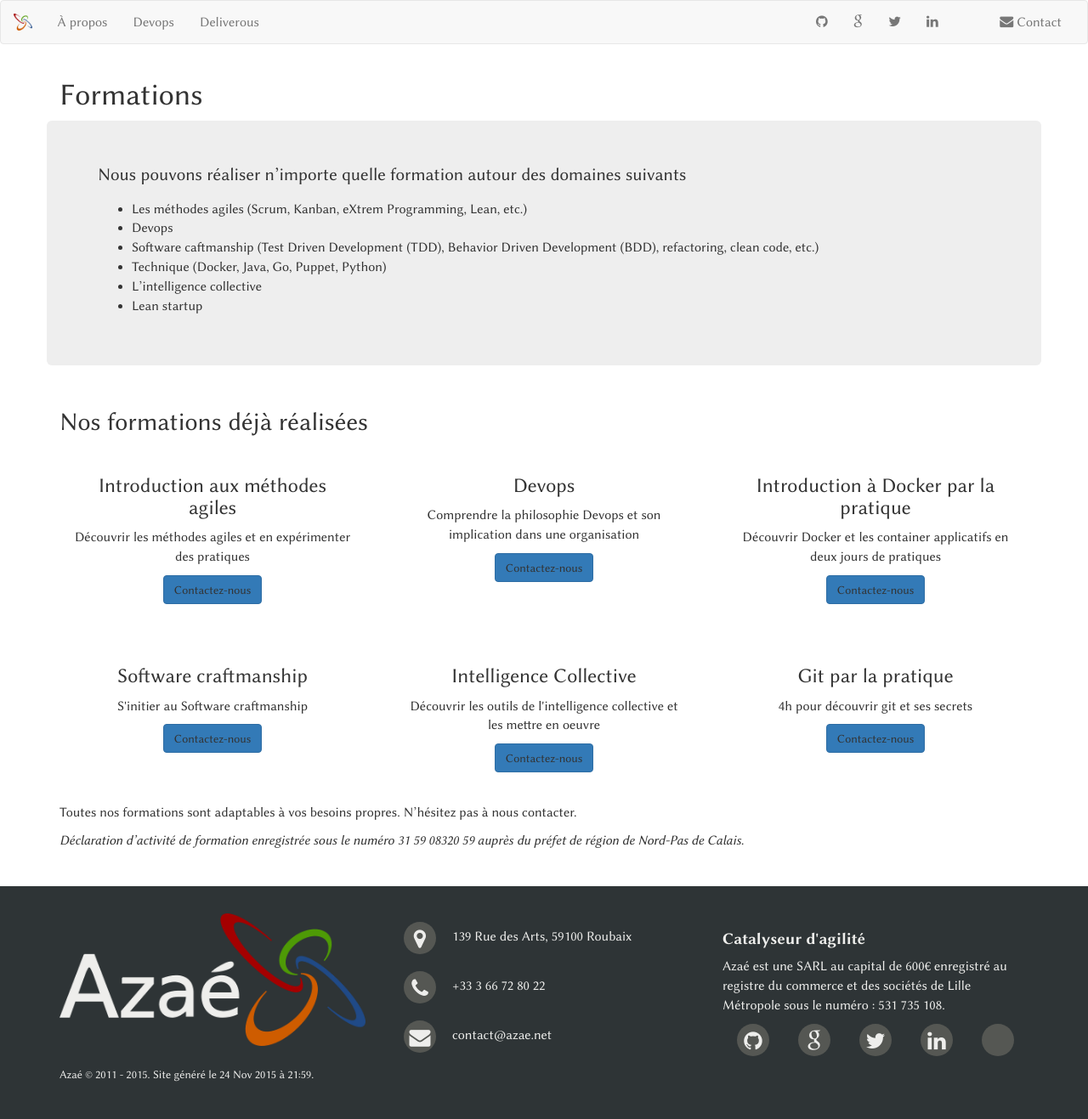
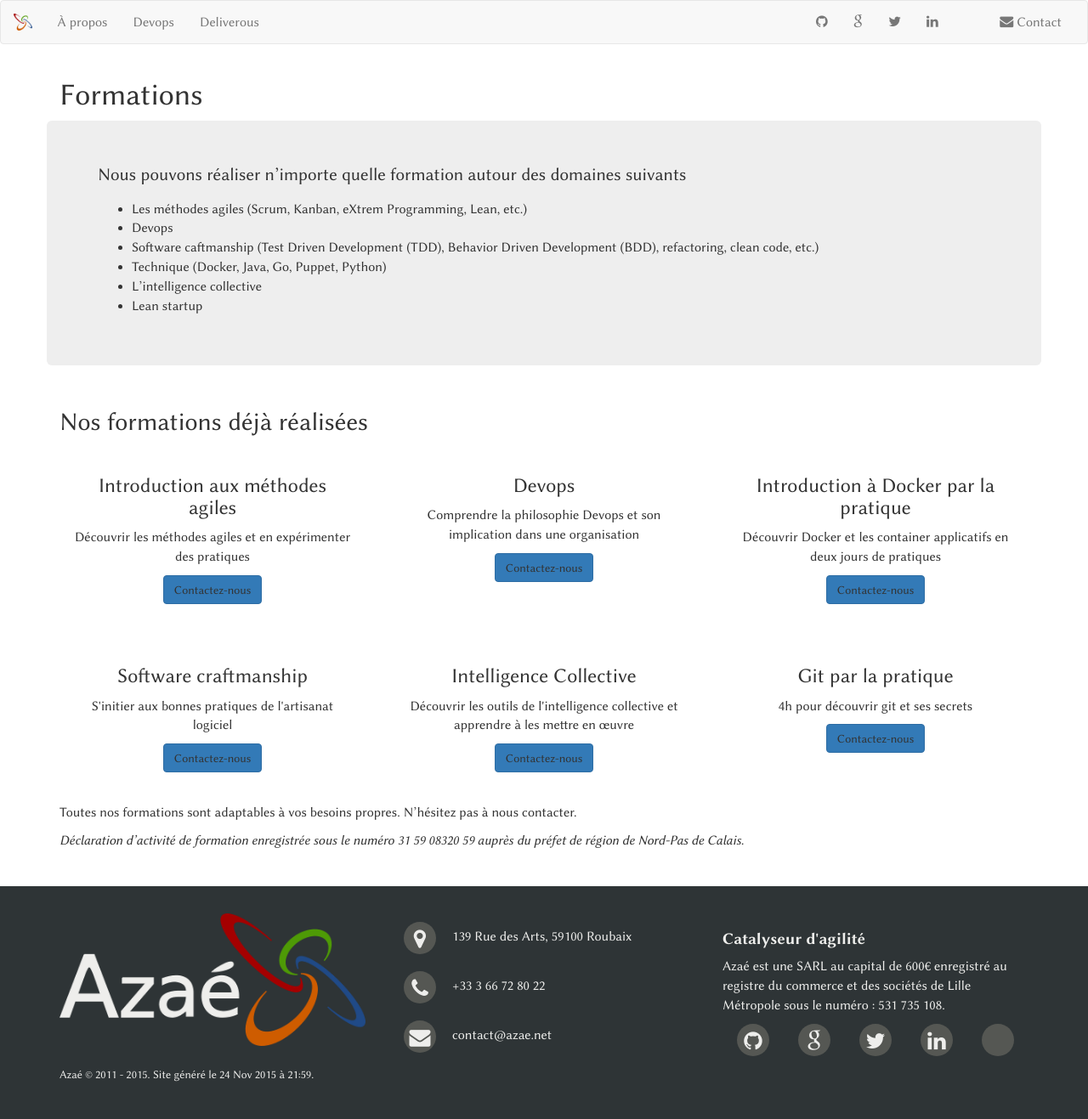
Before and after one commit to coachBZH/azae.net, a Jekyll site: the page built from services/training.html, in a window 1280 px wide. Shown: the whole page at 85% size. Built offline with Jekyll 4.4.1, drawn with Linux system fonts in a browser that asks for light colours; some web fonts are replaced; some of the changed lines change nothing that is shown.

Commit message:
formation catalog

```diff
--- a/_data/formations.yaml
+++ b/_data/formations.yaml
@@ -1,25 +1,3 @@
-
-tags:
-  technical:
-    icon: wrench
-    label: Technique
-    class: label-category
-
-  methods:
-    icon: users
-    label: Méthodes
-    class: label-category
-
-  beginers:
-    icon: star-o
-    label: Débutants
-    class: label-level
-
-  advanced:
-    icon: star
-    label: Confirmés
-    class: label-level
-
 
 catalog:
 - title: Introduction aux méthodes agiles
@@ -35,11 +13,11 @@
   tags: [technical, beginers]
 
 - title: Software craftmanship
-  description: "S'initier au Software craftmanship"
+  description: "S'initier aux bonnes pratiques de l'artisanat logiciel"
   tags: [technical, beginers]
 
 - title: Intelligence Collective
-  description: "Découvrir les outils de l'intelligence collective et les mettre en oeuvre"
+  description: "Découvrir les outils de l'intelligence collective et apprendre à les mettre en œuvre"
   tags: [methods, beginers]
 
 - title: Git par la pratique
```
Also changed, not shown: _config.yml (line endings or trailing spaces).
